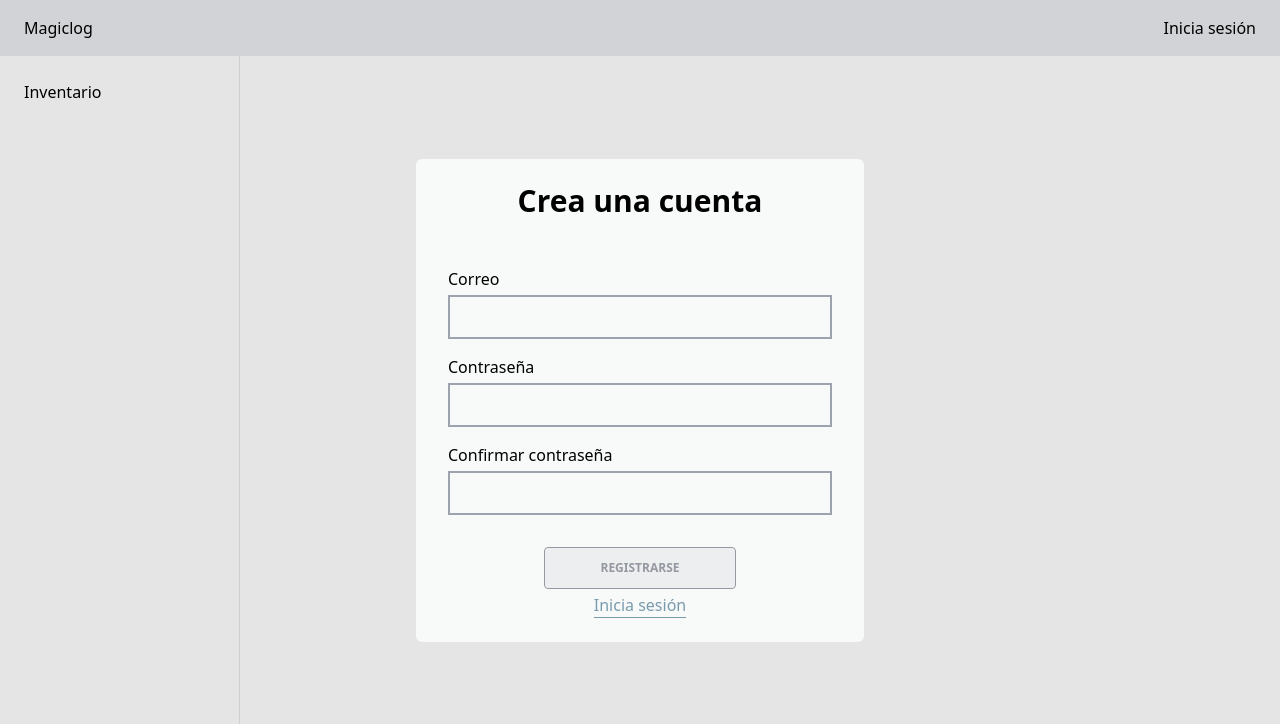
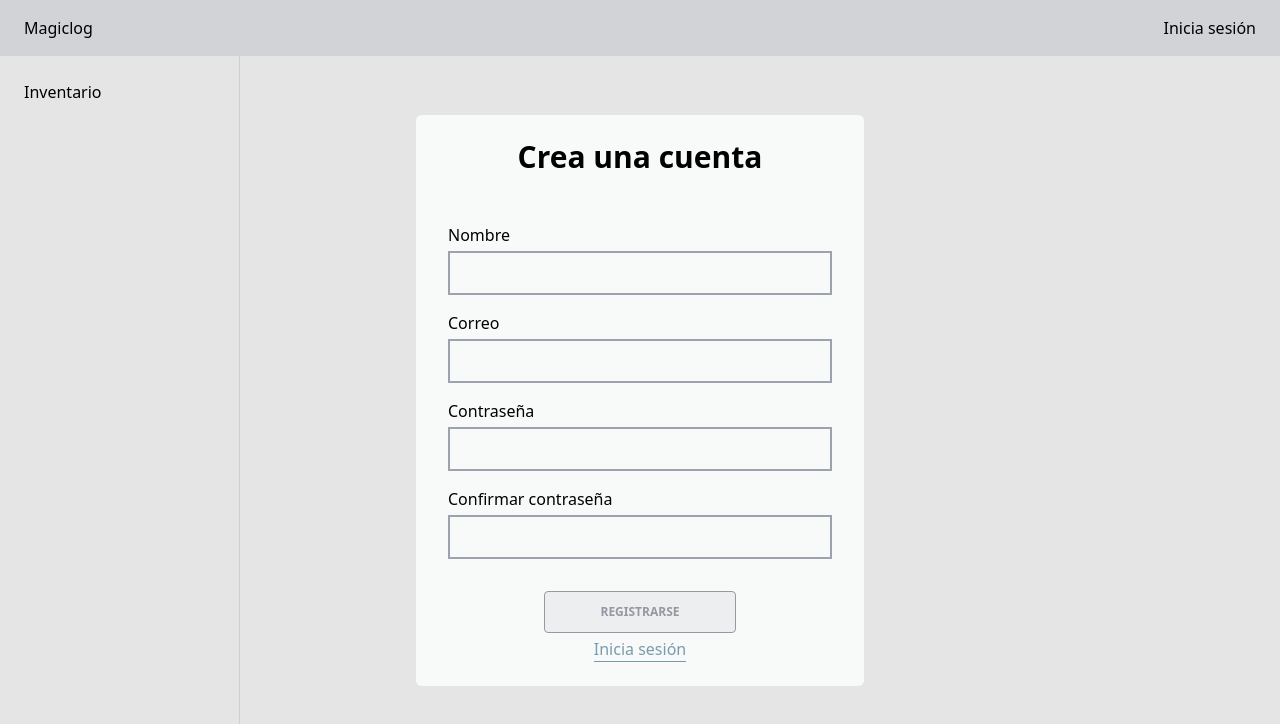
Before and after one commit to HamelBarrer/magiclog-test-client, a React (Vite) app: page / in a window 1280 px wide. Both pictures are taken after a click on the button "Inicia sesión". Shown: the top 724 px of the page. Built offline with nearby package versions, Linux system fonts and the light colour scheme; no server answers.

Commit message:
add service of authentication

```diff
--- /dev/null
+++ b/src/constants/endpoints.constant.ts
@@ -0,0 +1,4 @@
+export const ENDPOINTS = {
+  AUTH_LOGIN: `${import.meta.env.VITE_ENDPOINT_BASE}/api/v1/auth/login`,
+  AUTH_REGISTER: `${import.meta.env.VITE_ENDPOINT_BASE}/api/v1/auth/register`,
+};
--- a/src/modules/auth/components/molecules/AuthFormLoginMolecule.tsx
+++ b/src/modules/auth/components/molecules/AuthFormLoginMolecule.tsx
@@ -1,4 +1,5 @@
 import { useState } from 'react';
+import { authLoginService } from '../../services/auth.service';
 import AuthButtonAtom from '../atoms/AuthButtonAtom';
 import AuthButtonLineAtom from '../atoms/AuthButtonLineAtom';
 import AuthInputAtom from '../atoms/AuthInputAtom';
@@ -22,8 +23,14 @@ export default function AuthFormLoginMolecule({ setIsLogin }: Props) {
     });
   };
 
+  const handleSubmit = async (e: React.FormEvent<HTMLFormElement>) => {
+    e.preventDefault();
+
+    await authLoginService(form);
+  };
+
   return (
-    <form className="mt-12 flex flex-col gap-4">
+    <form className="mt-12 flex flex-col gap-4" onSubmit={handleSubmit}>
       <AuthLabelAtom>
         Correo
         <AuthInputAtom
--- a/src/modules/auth/components/molecules/AuthFormRegisterAccountMolecule.tsx
+++ b/src/modules/auth/components/molecules/AuthFormRegisterAccountMolecule.tsx
@@ -1,4 +1,5 @@
 import { useState } from 'react';
+import { authRegisterService } from '../../services/auth.service';
 import AuthButtonAtom from '../atoms/AuthButtonAtom';
 import AuthButtonLineAtom from '../atoms/AuthButtonLineAtom';
 import AuthInputAtom from '../atoms/AuthInputAtom';
@@ -10,11 +11,12 @@ interface Props {
 
 export default function AuthFormRegisterAccountMolecule({ setIsLogin }: Props) {
   const [form, setForm] = useState({
+    name: '',
     email: '',
     password: '',
     confirmPassword: '',
   });
-  const { email, password, confirmPassword } = form;
+  const { name, email, password, confirmPassword } = form;
 
   const handleChange = (e: React.ChangeEvent<HTMLInputElement>) => {
     setForm({
@@ -23,8 +25,18 @@ export default function AuthFormRegisterAccountMolecule({ setIsLogin }: Props) {
     });
   };
 
+  const handleSubmit = async (e: React.FormEvent<HTMLFormElement>) => {
+    e.preventDefault();
+
+    await authRegisterService(form);
+  };
+
   return (
-    <form className="mt-12 flex flex-col gap-4">
+    <form className="mt-12 flex flex-col gap-4" onSubmit={handleSubmit}>
+      <AuthLabelAtom>
+        Nombre
+        <AuthInputAtom name="name" value={name} onChange={handleChange} />
+      </AuthLabelAtom>
       <AuthLabelAtom>
         Correo
         <AuthInputAtom
--- /dev/null
+++ b/src/modules/auth/services/auth.service.ts
@@ -0,0 +1,28 @@
+import { ENDPOINTS } from '../../../constants/endpoints.constant';
+import { IAuth, IAuthenticatedUser, IRegister } from '../types/auth.type';
+
+export const authLoginService = async (data: IAuth) => {
+  const response = await fetch(ENDPOINTS.AUTH_LOGIN, {
+    method: 'POST',
+    headers: {
+      'Content-Type': 'application/json',
+    },
+    body: JSON.stringify(data),
+  });
+  const dataJson = await response.json();
+
+  return dataJson as IAuthenticatedUser;
+};
+
+export const authRegisterService = async (data: IRegister) => {
+  const response = await fetch(ENDPOINTS.AUTH_REGISTER, {
+    method: 'POST',
+    headers: {
+      'Content-Type': 'application/json',
+    },
+    body: JSON.stringify(data),
+  });
+  const dataJson = await response.json();
+
+  return dataJson as IAuthenticatedUser;
+};
```
Also changed, not shown: src/modules/auth/types/auth.type.ts (added, +18 -0 lines), 1 other file (tests, documents, lock files or other folders).
